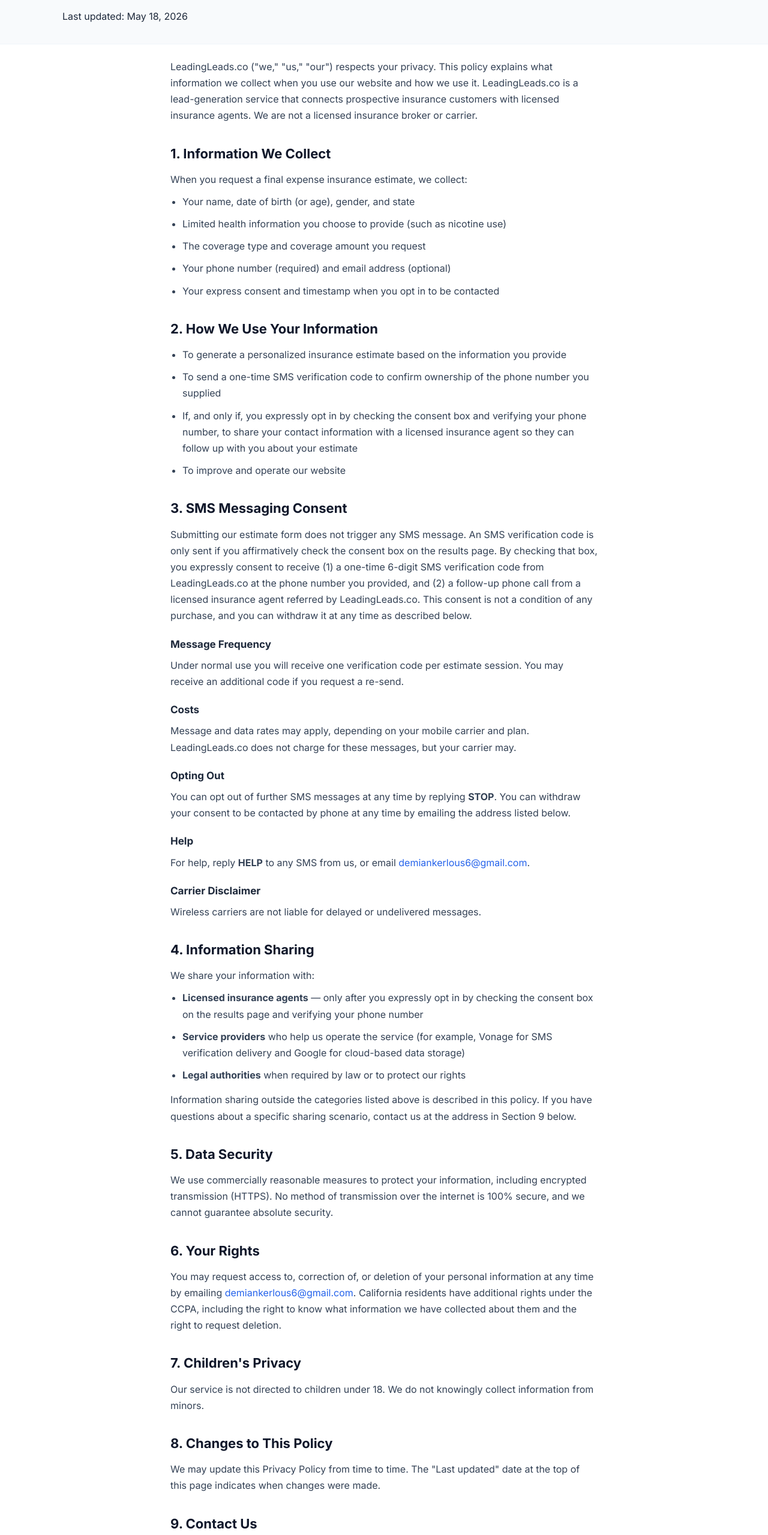
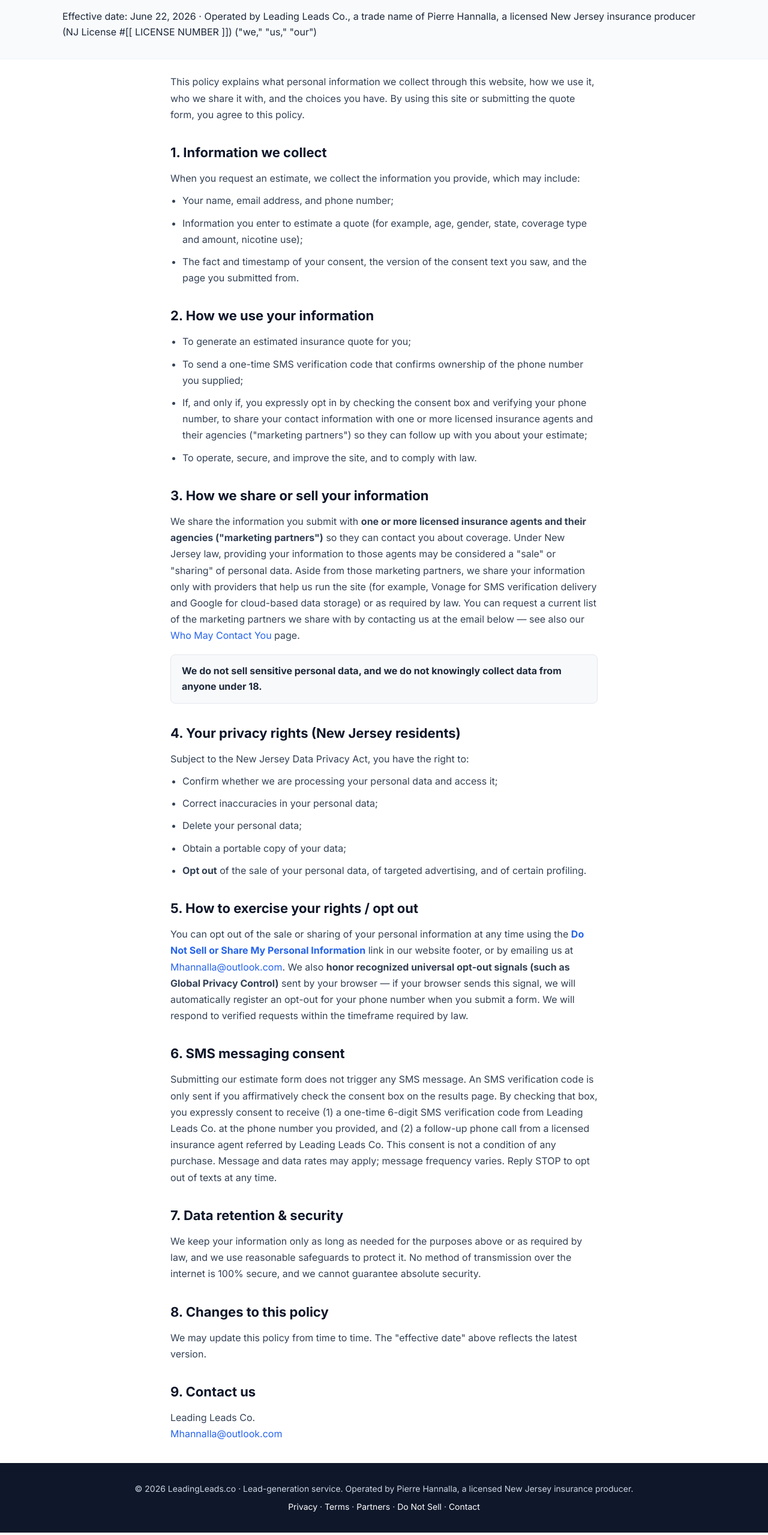
Before and after one commit to demiankerlous6-max/leadingleads.co, a website: page public/privacy.html in a window 1280 px wide. Shown: the part 181-2740 px from the top of the page at 60% size. Drawn offline with Linux system fonts and the light colour scheme.

Commit message:
Merge TCPA/NJDPA templates: stronger consent, GPC support, NJ rights, Mhannalla contact

```diff
--- a/public/privacy.html
+++ b/public/privacy.html
@@ -22,6 +22,7 @@
         .legal p, .legal li { color: var(--gray-700); line-height: 1.7; margin-bottom: 10px; }
         .legal ul { padding-left: 20px; margin-bottom: 14px; }
         .legal .updated { color: var(--gray-500); font-size: 13px; }
+        .legal .box { background: #f8f9fb; border: 1px solid #e5e7ec; border-radius: 8px; padding: 14px 18px; margin: 18px 0; }
     </style>
 </head>
 <body>
@@ -38,78 +39,66 @@
     <section class="page-header">
         <div class="container">
             <h1>Privacy Policy</h1>
-            <p class="updated">Last updated: May 18, 2026</p>
+            <p class="updated">Effective date: June 22, 2026 · Operated by Leading Leads Co., a trade name of Pierre Hannalla, a licensed New Jersey insurance producer (NJ License #[[ LICENSE NUMBER ]]) ("we," "us," "our")</p>
         </div>
     </section>
 
     <section class="legal">
-        <p>LeadingLeads.co ("we," "us," "our") respects your privacy. This policy explains what information we collect when you use our website and how we use it. LeadingLeads.co is a lead-generation service that connects prospective insurance customers with licensed insurance agents. We are not a licensed insurance broker or carrier.</p>
+        <p>This policy explains what personal information we collect through this website, how we use it, who we share it with, and the choices you have. By using this site or submitting the quote form, you agree to this policy.</p>
 
-        <h2>1. Information We Collect</h2>
-        <p>When you request a final expense insurance estimate, we collect:</p>
+        <h2>1. Information we collect</h2>
+        <p>When you request an estimate, we collect the information you provide, which may include:</p>
         <ul>
-            <li>Your name, date of birth (or age), gender, and state</li>
-            <li>Limited health information you choose to provide (such as nicotine use)</li>
-            <li>The coverage type and coverage amount you request</li>
-            <li>Your phone number (required) and email address (optional)</li>
-            <li>Your express consent and timestamp when you opt in to be contacted</li>
+            <li>Your name, email address, and phone number;</li>
+            <li>Information you enter to estimate a quote (for example, age, gender, state, coverage type and amount, nicotine use);</li>
+            <li>The fact and timestamp of your consent, the version of the consent text you saw, and the page you submitted from.</li>
         </ul>
 
-        <h2>2. How We Use Your Information</h2>
+        <h2>2. How we use your information</h2>
         <ul>
-            <li>To generate a personalized insurance estimate based on the information you provide</li>
-            <li>To send a one-time SMS verification code to confirm ownership of the phone number you supplied</li>
-            <li>If, and only if, you expressly opt in by checking the consent box and verifying your phone number, to share your contact information with a licensed insurance agent so they can follow up with you about your estimate</li>
-            <li>To improve and operate our website</li>
+            <li>To generate an estimated insurance quote for you;</li>
+            <li>To send a one-time SMS verification code that confirms ownership of the phone number you supplied;</li>
+            <li>If, and only if, you expressly opt in by checking the consent box and verifying your phone number, to share your contact information with one or more licensed insurance agents and their agencies ("marketing partners") so they can follow up with you about your estimate;</li>
+            <li>To operate, secure, and improve the site, and to comply with law.</li>
         </ul>
 
-        <h2>3. SMS Messaging Consent</h2>
-        <p>Submitting our estimate form does not trigger any SMS message. An SMS verification code is only sent if you affirmatively check the consent box on the results page. By checking that box, you expressly consent to receive (1) a one-time 6-digit SMS verification code from LeadingLeads.co at the phone number you provided, and (2) a follow-up phone call from a licensed insurance agent referred by LeadingLeads.co. This consent is not a condition of any purchase, and you can withdraw it at any time as described below.</p>
+        <h2>3. How we share or sell your information</h2>
+        <p>We share the information you submit with <strong>one or more licensed insurance agents and their agencies ("marketing partners")</strong> so they can contact you about coverage. Under New Jersey law, providing your information to those agents may be considered a "sale" or "sharing" of personal data. Aside from those marketing partners, we share your information only with providers that help us run the site (for example, Vonage for SMS verification delivery and Google for cloud-based data storage) or as required by law. You can request a current list of the marketing partners we share with by contacting us at the email below — see also our <a href="/partners.html">Who May Contact You</a> page.</p>
+        <div class="box">
+            <strong>We do not sell sensitive personal data, and we do not knowingly collect data from anyone under 18.</strong>
+        </div>
 
-        <h3>Message Frequency</h3>
-        <p>Under normal use you will receive one verification code per estimate session. You may receive an additional code if you request a re-send.</p>
+        <h2>4. Your privacy rights (New Jersey residents)</h2>
+        <p>Subject to the New Jersey Data Privacy Act, you have the right to:</p>
+        <ul>
+            <li>Confirm whether we are processing your personal data and access it;</li>
+            <li>Correct inaccuracies in your personal data;</li>
+            <li>Delete your personal data;</li>
+            <li>Obtain a portable copy of your data;</li>
+            <li><strong>Opt out</strong> of the sale of your personal data, of targeted advertising, and of certain profiling.</li>
+        </ul>
 
-        <h3>Costs</h3>
-        <p>Message and data rates may apply, depending on your mobile carrier and plan. LeadingLeads.co does not charge for these messages, but your carrier may.</p>
+        <h2>5. How to exercise your rights / opt out</h2>
+        <p>You can opt out of the sale or sharing of your personal information at any time using the <strong><a href="/opt-out.html">Do Not Sell or Share My Personal Information</a></strong> link in our website footer, or by emailing us at <a href="mailto:Mhannalla@outlook.com">Mhannalla@outlook.com</a>. We also <strong>honor recognized universal opt-out signals (such as Global Privacy Control)</strong> sent by your browser — if your browser sends this signal, we will automatically register an opt-out for your phone number when you submit a form. We will respond to verified requests within the timeframe required by law.</p>
 
-        <h3>Opting Out</h3>
-        <p>You can opt out of further SMS messages at any time by replying <strong>STOP</strong>. You can withdraw your consent to be contacted by phone at any time by emailing the address listed below.</p>
+        <h2>6. SMS messaging consent</h2>
+        <p>Submitting our estimate form does not trigger any SMS message. An SMS verification code is only sent if you affirmatively check the consent box on the results page. By checking that box, you expressly consent to receive (1) a one-time 6-digit SMS verification code from Leading Leads Co. at the phone number you provided, and (2) a follow-up phone call from a licensed insurance agent referred by Leading Leads Co. This consent is not a condition of any purchase. Message and data rates may apply; message frequency varies. Reply STOP to opt out of texts at any time.</p>
 
-        <h3>Help</h3>
-        <p>For help, reply <strong>HELP</strong> to any SMS from us, or email <a href="mailto:demiankerlous6@gmail.com">demiankerlous6@gmail.com</a>.</p>
+        <h2>7. Data retention &amp; security</h2>
+        <p>We keep your information only as long as needed for the purposes above or as required by law, and we use reasonable safeguards to protect it. No method of transmission over the internet is 100% secure, and we cannot guarantee absolute security.</p>
 
-        <h3>Carrier Disclaimer</h3>
-        <p>Wireless carriers are not liable for delayed or undelivered messages.</p>
+        <h2>8. Changes to this policy</h2>
+        <p>We may update this policy from time to time. The "effective date" above reflects the latest version.</p>
 
-        <h2>4. Information Sharing</h2>
-        <p>We share your information with:</p>
-        <ul>
-            <li><strong>Licensed insurance agents</strong> — only after you expressly opt in by checking the consent box on the results page and verifying your phone number</li>
-            <li><strong>Service providers</strong> who help us operate the service (for example, Vonage for SMS verification delivery and Google for cloud-based data storage)</li>
-            <li><strong>Legal authorities</strong> when required by law or to protect our rights</li>
-        </ul>
-        <p>Information sharing outside the categories listed above is described in this policy. If you have questions about a specific sharing scenario, contact us at the address in Section 9 below.</p>
-
-        <h2>5. Data Security</h2>
-        <p>We use commercially reasonable measures to protect your information, including encrypted transmission (HTTPS). No method of transmission over the internet is 100% secure, and we cannot guarantee absolute security.</p>
-
-        <h2>6. Your Rights</h2>
-        <p>You may request access to, correction of, or deletion of your personal information at any time by emailing <a href="mailto:demiankerlous6@gmail.com">demiankerlous6@gmail.com</a>. California residents have additional rights under the CCPA, including the right to know what information we have collected about them and the right to request deletion.</p>
-
-        <h2>7. Children's Privacy</h2>
-        <p>Our service is not directed to children under 18. We do not knowingly collect information from minors.</p>
-
-        <h2>8. Changes to This Policy</h2>
-        <p>We may update this Privacy Policy from time to time. The "Last updated" date at the top of this page indicates when changes were made.</p>
-
-        <h2>9. Contact Us</h2>
-        <p>Questions about this Privacy Policy? Contact us at <a href="mailto:demiankerlous6@gmail.com">demiankerlous6@gmail.com</a>.</p>
+        <h2>9. Contact us</h2>
+        <p>Leading Leads Co.<br>
+           <a href="mailto:Mhannalla@outlook.com">Mhannalla@outlook.com</a></p>
     </section>
 
     <footer class="footer">
         <div class="container">
-            <p>&copy; 2026 LeadingLeads.co &middot; Lead-generation service. Not a licensed insurance broker or carrier.</p>
-            <p style="margin-top:8px;"><a href="/privacy.html" style="color:#fff">Privacy</a> &middot; <a href="/terms.html" style="color:#fff">Terms</a> &middot; <a href="/partners.html" style="color:#fff">Partners</a> &middot; <a href="/opt-out.html" style="color:#fff">Do Not Sell</a> &middot; <a href="mailto:demiankerlous6@gmail.com" style="color:#fff">Contact</a></p>
+            <p>&copy; 2026 LeadingLeads.co &middot; Lead-generation service. Operated by Pierre Hannalla, a licensed New Jersey insurance producer.</p>
+            <p style="margin-top:8px;"><a href="/privacy.html" style="color:#fff">Privacy</a> &middot; <a href="/terms.html" style="color:#fff">Terms</a> &middot; <a href="/partners.html" style="color:#fff">Partners</a> &middot; <a href="/opt-out.html" style="color:#fff">Do Not Sell</a> &middot; <a href="mailto:Mhannalla@outlook.com" style="color:#fff">Contact</a></p>
         </div>
     </footer>
 </body>
--- a/services/dataStore.js
+++ b/services/dataStore.js
@@ -16,8 +16,10 @@ const {
 // know exactly what each user agreed to.
 // Bump this whenever the consent box wording on /quote.html changes.
 // v1: initial consent text
-// v2: added explicit links to /partners.html (Who May Contact You) and /opt-out.html
-const CONSENT_VERSION = 'v2-2026-06-22';
+// v2: added explicit links to /partners.html and /opt-out.html
+// v3: full TCPA "express written consent" language; covers automated/prerecorded/AI voice;
+//     multi-party marketing partners; explicit Do Not Call override
+const CONSENT_VERSION = 'v3-2026-06-22';
 
 // Tracks whether the Sheets backend is healthy. If init or any write fails,
 // we flip this off so the site keeps working without a database.
```
Also changed, not shown: public/index.html (+1 -1 lines), public/js/quote.js (+22 -3 lines), public/opt-out.html (+2 -2 lines), public/partners.html (+13 -29 lines), public/policies.html (+1 -1 lines), public/quote.html (+2 -21 lines), public/terms.html (+29 -26 lines), routes/quote.js (+0 -7 lines), server.js (+5 -5 lines).
